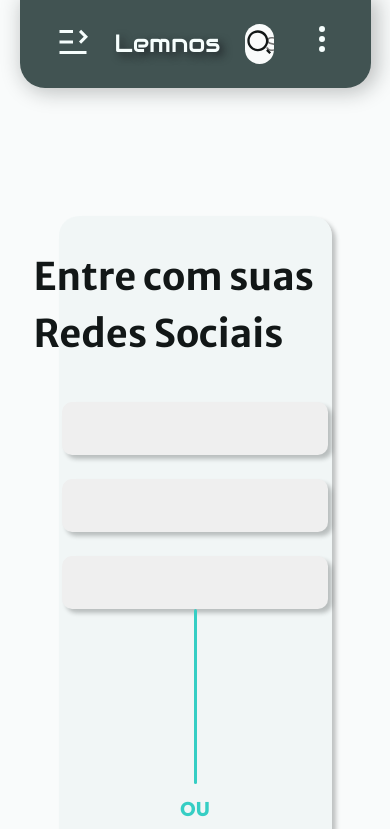
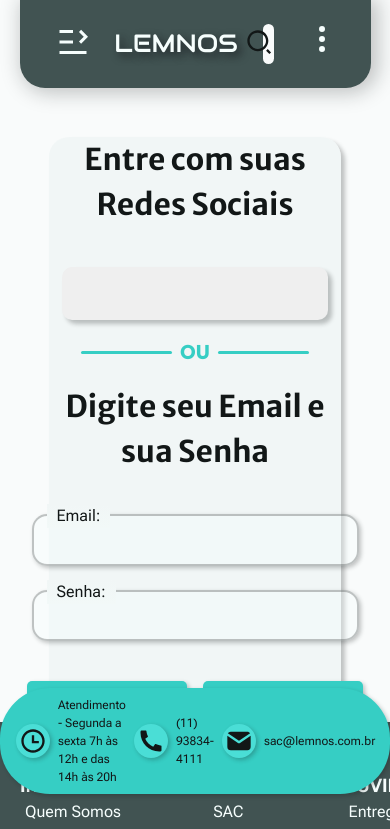
Before and after one commit to lucasatdriano/Lemnos, a React (Vite) app: page /login in a window 390 px wide. Shown: the top 829 px of the page. Built offline with nearby package versions, Linux system fonts and the light colour scheme.

Commit message:
media query login mobile

```diff
--- a/src/components/header/components/menuDep/menu.scss
+++ b/src/components/header/components/menuDep/menu.scss
@@ -88,6 +88,7 @@ $font-items: 'Poppins', Helvetica;
             width: 6em;
             height: 4em;
             margin: -.3em 10%;
+            object-fit: contain;
             filter: drop-shadow( 4px 4px 4px $color-shadow);
         }
 
--- a/src/components/header/header.scss
+++ b/src/components/header/header.scss
@@ -48,6 +48,7 @@ header {
         font-size: 3.5rem;
         color: $color-fontDark;
         text-shadow: 4px 4px 8px #121217b8;
+        text-transform: uppercase;
     }
 
     .navegation {
--- a/src/pages/loginPage/Login.jsx
+++ b/src/pages/loginPage/Login.jsx
@@ -33,16 +33,18 @@ export function Login() {
     <>
       <div>
         {loggedIn ? (
-          <div>
-            <p>Você está logado como {username}</p>
-            <button onClick={handleLogout}>Logout</button>
-          </div>
+          <></>
+          // <div>
+          //   <p>Você está logado como {username}</p>
+          //   <button onClick={handleLogout}>Logout</button>
+          // </div>
         ) : (
           <div className='loginScreen'>
             {showLogin ? (
               <LoginForm onLogin={handleLogin} onCadastroClick={handleRegistrationClick} />
             ) : (
-              <RegistrationForm onBackToLogin={handleBackToLogin} />
+              <></>
+              // <RegistrationForm onBackToLogin={handleBackToLogin} />
             )}
           </div>
         )}
--- a/src/pages/loginPage/components/login/LoginForm.jsx
+++ b/src/pages/loginPage/components/login/LoginForm.jsx
@@ -20,13 +20,11 @@ export function LoginForm({ onLogin, onCadastroClick }) {
   // };
 
   return (
+    <section id="login">
       <div className="login-form-container">
-
         <div className="loginCredencial">
           <h2>Entre com suas Redes Sociais</h2>
           <div className="btnCredencials">
-          <button></button>
-          <button></button>
             <button></button>
           </div>
         </div>
@@ -50,5 +48,6 @@ export function LoginForm({ onLogin, onCadastroClick }) {
           </div>
         </form>
       </div>
+    </section>
   );
 };
--- a/src/pages/loginPage/components/login/loginForm.scss
+++ b/src/pages/loginPage/components/login/loginForm.scss
@@ -22,11 +22,11 @@ $font-items: 'Poppins', Helvetica;
 
 .login-form-container {
   border-radius: 20px;
-  width: auto;
+  max-width: 85%;
+  margin: 3.1em auto 2em;
+  padding: 1em 0;
+  display: flex;
   justify-content: center;
-  margin: 3.1em auto 2em;
-  padding: 2em 0;
-  display: flex;
   background-color: #e8f1f078;
   box-shadow: 4px 4px 4px $color-shadow;
   position: relative;
@@ -42,19 +42,18 @@ $font-items: 'Poppins', Helvetica;
     display: flex;
     flex-direction: column;
     align-items: center;
-    justify-content: space-around;
     gap: 2.5em;
 
     .btnCredencials {
       display: flex;
       flex-direction: column;
       align-items: center;
-      justify-content: space-around;
-      gap: 1.5em;
+      justify-content: center;
+      margin: 2.5em 0;
 
       button {
-        width: 20em;
-        height: 4em;
+        width: 25em;
+        height: 5em;
         border-radius: 10px;
         border: none;
         cursor: pointer;
@@ -71,7 +70,7 @@ $font-items: 'Poppins', Helvetica;
     display: flex;
     flex-direction: column;
     align-items: center;
-    margin: 0 3em;
+    margin: 0 2.5em;
     height: 25em;
     color: $color-primaryLight;
     gap: .5em;
@@ -127,6 +126,7 @@ $font-items: 'Poppins', Helvetica;
   }
 }
 
+
 .dark {
   .login-form-container {
     background-color: #e8f1f078;
@@ -163,26 +163,27 @@ $font-items: 'Poppins', Helvetica;
 @media only screen and (max-width: 1024px) {
   .login-form-container {
     flex-direction: column;
+    max-width: 75%;
+
+    h2 {
+      text-align: center;
+      width: 10em;
+    }
 
     .loginCredencial {
       flex-direction: column;
 
       .btnCredencials {
-        flex-direction: row;
-
-        button {
-          width: 15em;
-          height: 3.5em;
-        }
+        margin: 0;
       }
     }
 
     .containerSeparate {
       flex-direction: row;
-      height: 8em;
+      height: 6em;
 
       hr {
-        width: 60%;
+        width: 50%;
         height: 3px;
       }
     }
@@ -195,103 +196,34 @@ $font-items: 'Poppins', Helvetica;
 
 @media only screen and (max-width: 600px) {
   .login-form-container {
-    border-radius: 20px;
-    width: 70%;
-    margin: 8em auto 5em;
-    padding: 2em;
-    display: flex;
-    justify-content: center;
-    background-color: #e8f1f078;
-    box-shadow: 4px 4px 4px $color-shadow;
+    padding: 0 1em;
 
     h2 {
-      font-size: 3.8rem;
-      font-family: $font-title;
-      text-align: left;
+      font-size: 3rem;
     }
 
     .loginCredencial {
-      display: flex;
-      flex-direction: column;
-      justify-content: space-around;
-
       .btnCredencials {
-        display: flex;
-        flex-direction: column;
-        align-items: center;
-        justify-content: space-around;
-        gap: 1.5em;
-
-
         button {
+          height: 4em;
           width: 20em;
-          height: 4em;
-          border-radius: 10px;
-          border: none;
-          cursor: pointer;
-          box-shadow: 4px 4px 4px $color-shadow;
-
-          &:hover {
-            filter: brightness(.8);
-          }
         }
       }
     }
 
     .containerSeparate {
-      display: flex;
-      flex-direction: column;
-      align-items: center;
-      margin: 0 3em;
-      height: 25em;
-      color: $color-primaryLight;
-      gap: 10px;
+      height: 4em;
+      margin: 0 1em;
 
       hr {
-        border: none;
-        background-color: $color-primaryLight;
-        width: 3px;
-        height: 50%;
-        border-radius: 5px;
-      }
-
-      h3 {
-        font-family: $font-items;
-        font-size: 2rem;
+        width: 100%;
       }
     }
 
     .login {
-      display: flex;
-      flex-direction: column;
-      justify-content: space-around;
-
-      .inputsLogin {
-        display: flex;
-        flex-direction: column;
-        gap: 20px;
-      }
-
       .btnLoginForm {
-        display: flex;
-        align-items: center;
-        justify-content: space-around;
-        gap: 1em;
-
         button {
-          font-size: 2rem;
-          width: 10em;
-          height: 2.5em;
-          border-radius: 5px;
-          border: none;
-          background-color: $color-primaryLight;
-          color: $color-fontLight;
-          cursor: pointer;
-          box-shadow: 2px 2px 4px $color-shadow;
-
-          &:hover {
-            filter: brightness(.9);
-          }
+          width: 8em;
         }
       }
     }
```
Lines whose indentation alone changed are shown as unchanged.
